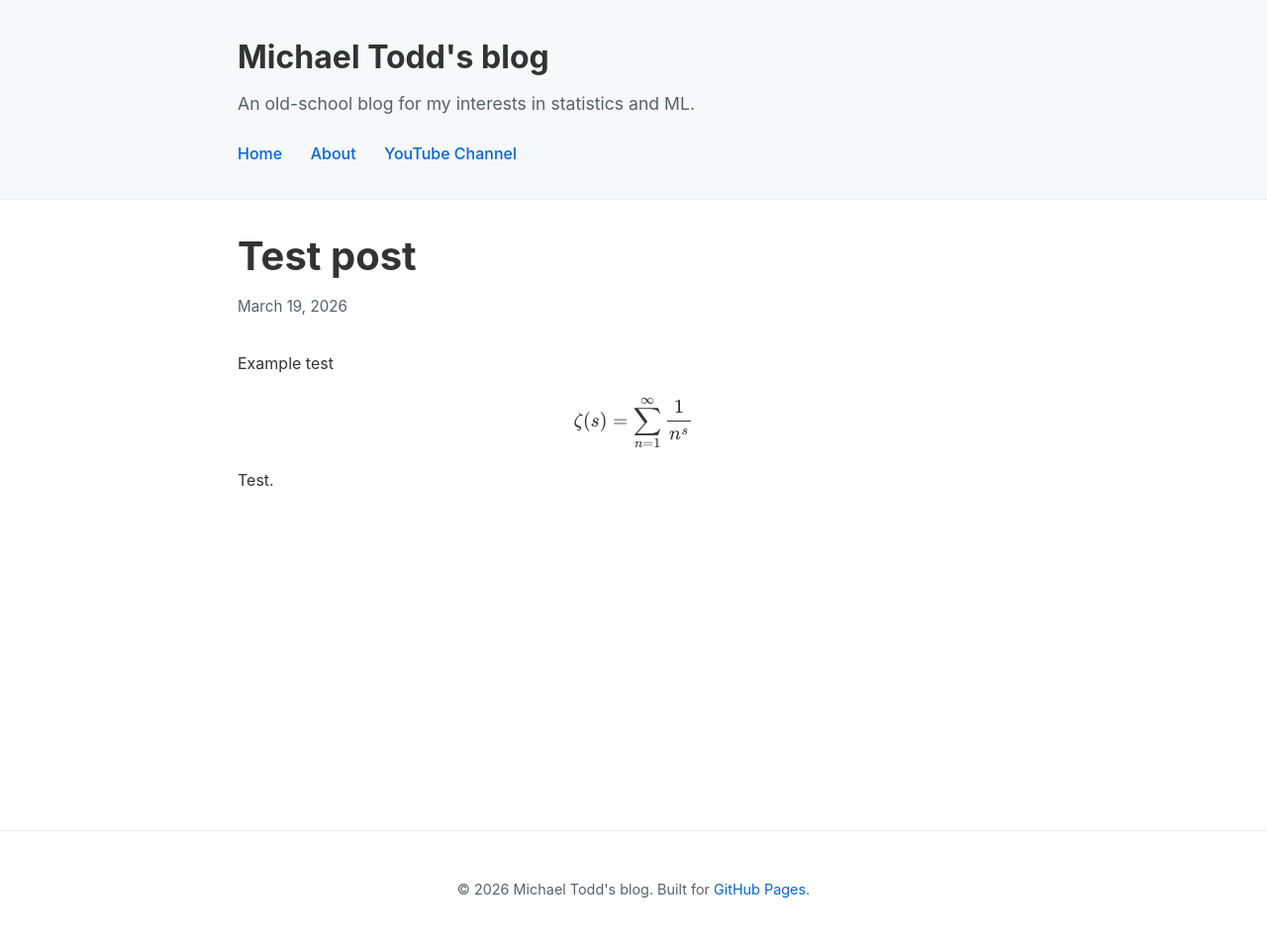
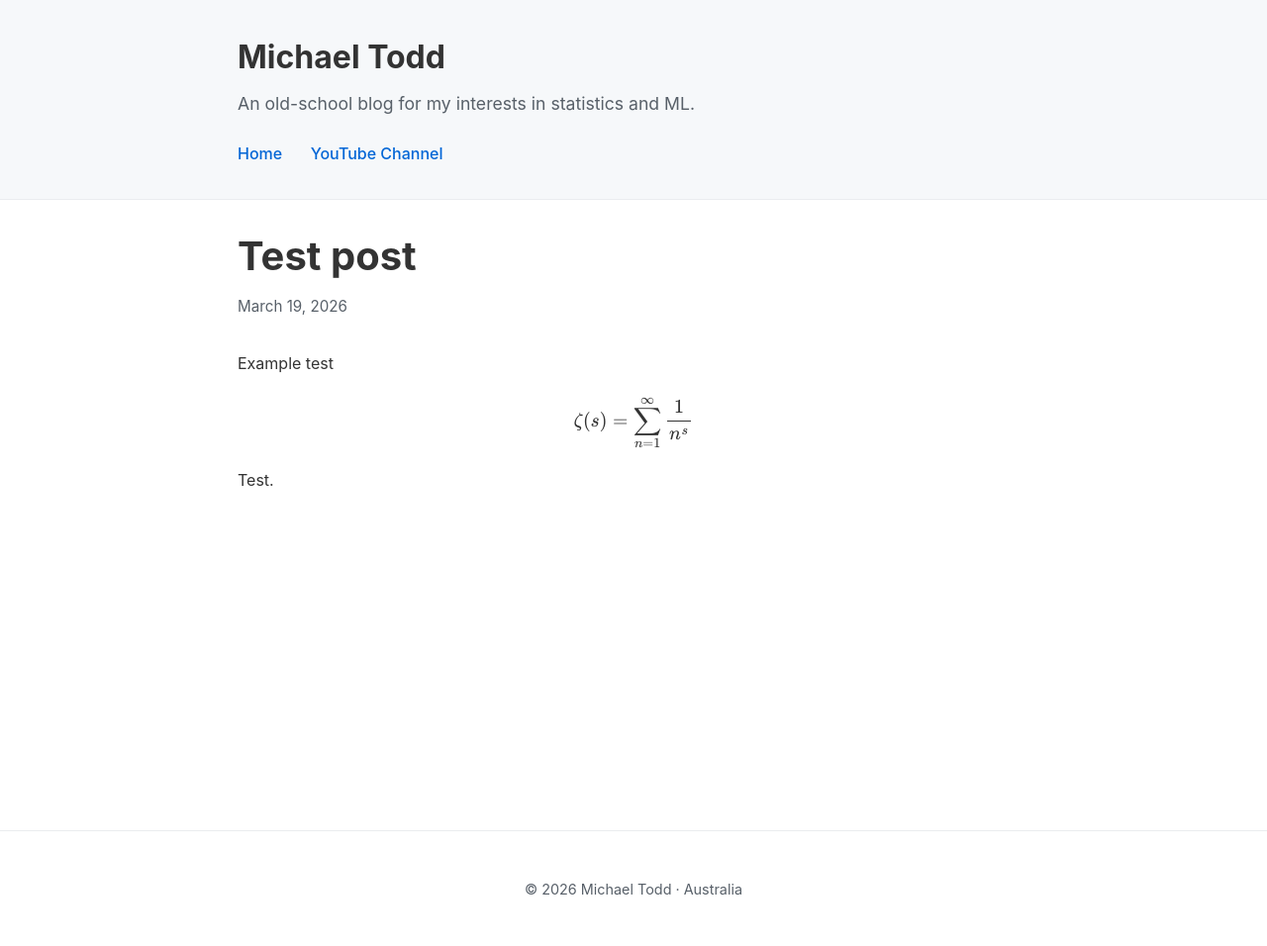
Before and after one commit to mtoddx/michaeltodd, a Jekyll site: the page built from _posts/2026-03-19-test.md, in a window 1280 px wide. Shown: the whole page at 99% size. Built offline with Jekyll 4.4.1, drawn with Linux system fonts in a browser that asks for light colours.

Commit message:
Tinkering with setup

```diff
--- a/_config.yml
+++ b/_config.yml
@@ -1,4 +1,4 @@
-title: Michael Todd's blog
+title: Michael Todd
 description: An old-school blog for my interests in statistics and ML.
 url: "https://michaeltodd.io"
 baseurl: ""
--- a/_layouts/default.html
+++ b/_layouts/default.html
@@ -1,5 +1,6 @@
 <!DOCTYPE html>
 <html lang="en">
+
 <head>
     <meta charset="UTF-8">
     <meta name="viewport" content="width=device-width, initial-scale=1.0">
@@ -31,7 +43,6 @@
             </div>
             <nav class="site-nav">
                 <a href="{{ '/' | relative_url }}">Home</a>
-                <a href="{{ '/about/' | relative_url }}">About</a>
                 <a href="{{ site.youtube_channel }}" target="_blank" rel="noopener noreferrer">YouTube Channel</a>
             </nav>
         </div>
@@ -43,8 +54,9 @@
 
     <footer class="site-footer">
         <div class="container">
-            <p>&copy; {{ site.time | date: '%Y' }} {{ site.title }}. Built for <a href="https://pages.github.com/">GitHub Pages</a>.</p>
+            <p>&copy; {{ site.time | date: '%Y' }} {{ site.title }} &middot; Australia</p>
         </div>
     </footer>
 </body>
+
 </html>
```
Also changed, not shown: other parts of _layouts/default.html (+11 -0 lines), _posts/2026-03-19-the-riemann-hypothesis-and-analytic-continuation copy.md (added, +12 -0 lines), about.md (deleted, +0 -9 lines), _posts/2026-03-19-test.md (renamed from _posts/2026-03-19-the-riemann-hypothesis-and-analytic-continuation.md). Lines whose indentation alone changed are shown as unchanged.
